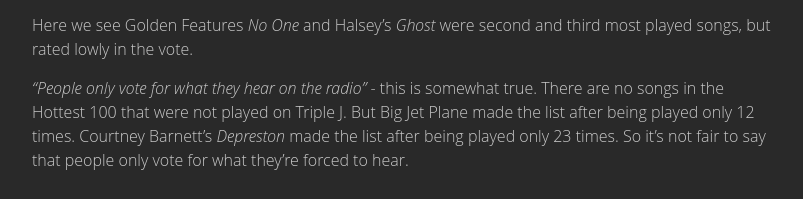
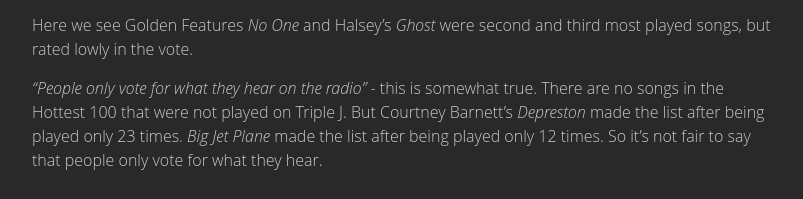
Before and after one commit to explodinglabs/explodinglabs.github.io, a Jekyll site: the page built from _posts/2016-08-15-warmest-100.markdown, in a window 1280 px wide and 900 px high, scrolled down 2514 px. Shown: the part 698-897 px from the top of the window, without its empty margins (238-1041 px from the left). Built offline with Jekyll 4.4.1, drawn with Linux system fonts in a browser that asks for light colours; some web fonts are replaced; comment, search, counter and statistics services are not loaded.

Commit message:
Adjust analysis of warmest100

```diff
--- a/_posts/2016-08-15-warmest-100.markdown
+++ b/_posts/2016-08-15-warmest-100.markdown
@@ -159,7 +159,7 @@
 most played songs, but rated lowly in the vote.
 
 *"People only vote for what they hear on the radio"* - this is somewhat true.
-There are no songs in the Hottest 100 that were not played on Triple J. But Big
-Jet Plane made the list after being played only 12 times. Courtney Barnett's
-*Depreston* made the list after being played only 23 times. So it's not fair to
-say that people only vote for what they're forced to hear.
+There are no songs in the Hottest 100 that were not played on Triple J. But
+Courtney Barnett's *Depreston* made the list after being played only 23 times.
+*Big Jet Plane* made the list after being played only 12 times. So it's not
+fair to say that people only vote for what they hear.
```
